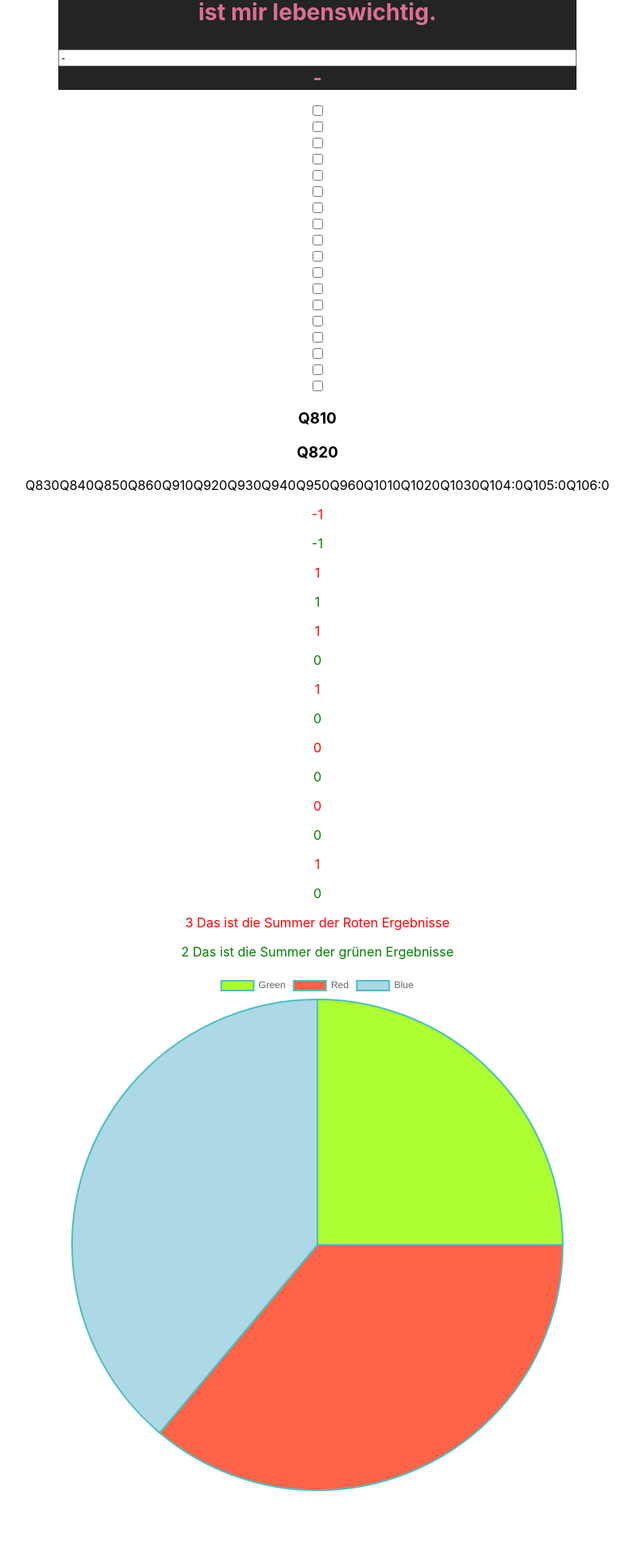
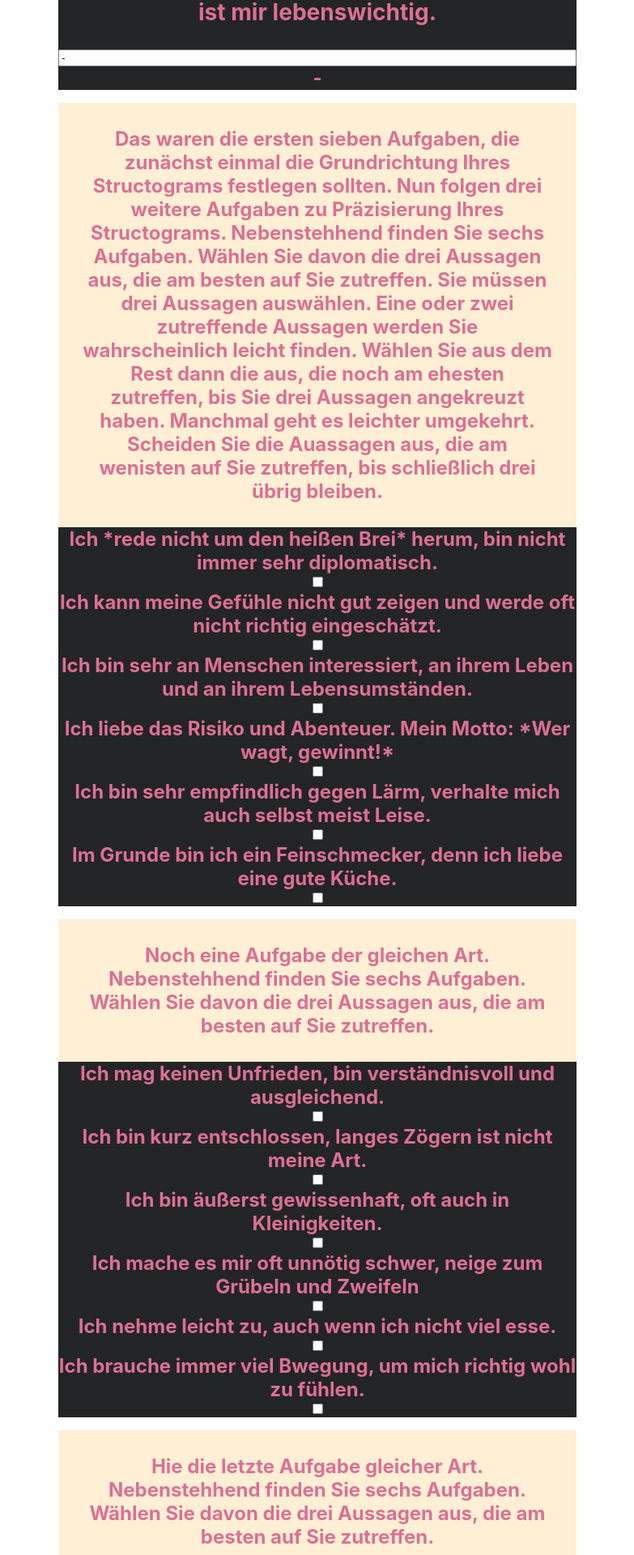
Before and after one commit to jbaltres/struktogram, a React (Create React App) app: page / in a window 1280 px wide. Shown: the part 5246-7166 px from the top of the page at 81% size, without its empty margins (248-1031 px from the left). Before the commit the page ends 7087 px from the top, so only its background shows below. Built offline with nearby package versions, Linux system fonts and the light colour scheme.

Commit message:
add the values of Questions 8 to 10, now just limit the checkboxes to get the right results and finish functions

```diff
--- a/src/components/Charts.js
+++ b/src/components/Charts.js
@@ -9,7 +9,7 @@ export default function PieChart({iVR,iGR}) {
     datasets: [
       {
         label: "First dataset",
-        data: [12-iVR, 12+iVR-iGR, 12+iGR],
+        data: [12+iGR, 12+iVR, 12-iVR],
         fill: true,
         backgroundColor: ["greenyellow","tomato","lightblue"],
         borderColor: "rgba(75,192,192,1)"
--- a/src/components/HelloWorld.js
+++ b/src/components/HelloWorld.js
@@ -6,6 +6,9 @@ import { antwortenF4 } from "../api/Data.js";
 import { antwortenF5 } from "../api/Data.js";
 import { antwortenF6 } from "../api/Data.js";
 import { antwortenF7 } from "../api/Data.js";
+import { antwortenFrage8 } from "../api/Data.js";
+import { antwortenFrage9 } from "../api/Data.js";
+import { antwortenFrage10 } from "../api/Data.js";
 import { fragen } from "../api/Data.js";
 // import Counter from "./components/Counter";
 import ObjectCalculator from "../components/ObjectCalculator";
@@ -206,19 +209,46 @@ export default function HelloWorld() {
   antwortenF7[newPositiveValue7].WertGruen;
 
 
-  const ergebnisRot= Frage1wertRot + Frage2wertRot + Frage3WertRot + Frage4WertRot + Frage5WertRot + Frage6WertRot + Frage7WertRot
-  const ergebnisGruen = Frage1wertGruen + Frage2WertGruen + Frage3WertGruen + Frage4WertGruen + Frage5WertGruen + Frage6WertGruen + Frage7WertGruen
-  console.log(ergebnisRot)
-  console.log(ergebnisGruen)
-
   // -------------------Question 8----------------------------------------------------------------
 
   const inputfieldvalue22 = checked22 ? 1 : 0;
-  const inputfieldvalue23 = checked23 ? 2 : 0;
-  const inputfieldvalue24 = checked24 ? 3 : 0;
-  const inputfieldvalue25 = checked25 ? 4 : 0;
-  const inputfieldvalue26 = checked26 ? 5 : 0;
-  const inputfieldvalue27 = checked27 ? 6 : 0;
+  const inputfieldvalue23 = checked23 ? 3 : 0;
+  const inputfieldvalue24 = checked24 ? 5 : 0;
+  const inputfieldvalue25 = checked25 ? 10 : 0;
+  const inputfieldvalue26 = checked26 ? 20 : 0;
+  const inputfieldvalue27 = checked27 ? 40 : 0;
+
+  const summeFrage8 = inputfieldvalue22 + inputfieldvalue23 + inputfieldvalue24 + inputfieldvalue25 + inputfieldvalue26 + inputfieldvalue27
+
+  const Frage8WertGruen = (
+    summeFrage8 === 14 ? -1 : // if
+    summeFrage8 === 24 ? -1 : // else if
+    summeFrage8 === 16 ? -1 : // else if
+    summeFrage8 === 46 ? 2 : // else if
+    summeFrage8 === 31 ? -1 : // else if
+    summeFrage8 === 51 ? -1 : // else if
+    summeFrage8 === 28 ? -1 : // else if
+    summeFrage8 === 48 ? 2 : // else if
+    summeFrage8 === 33 ? -1 : // else if
+    summeFrage8 === 63 ? -1 : // else if
+    summeFrage8 === 55 ? -1 : // else if
+    summeFrage8 === 65 ? -1 : 0// else
+  );
+
+  const Frage8WertRot = (
+    summeFrage8 === 14 ? 1 : // if
+    summeFrage8 === 24 ? -2 : // else if
+    summeFrage8 === 16 ? 1 : // else if
+    summeFrage8 === 46 ? 1 : // else if
+    summeFrage8 === 31 ? 1 : // else if
+    summeFrage8 === 51 ? 1 : // else if
+    summeFrage8 === 28 ? -2 : // else if
+    summeFrage8 === 48 ? 1 : // else if
+    summeFrage8 === 33 ? -2 : // else if
+    summeFrage8 === 63 ? -2 : // else if
+    summeFrage8 === 55 ? 1 : // else if
+    summeFrage8 === 65 ? 1 : 0// else
+  );
 
   // -------------------Question 9----------------------------------------------------------------
 
@@ -229,6 +259,38 @@ export default function HelloWorld() {
   const inputfieldvalue32 = checked32 ? 202 : 0;
   const inputfieldvalue33 = checked33 ? 402 : 0;
 
+  const summeFrage9 = inputfieldvalue28 + inputfieldvalue29 + inputfieldvalue30 + inputfieldvalue31 + inputfieldvalue32 + inputfieldvalue33
+
+  const Frage9WertGruen = (
+    summeFrage9 === 24 ? 2 : // if
+    summeFrage9 === 44 ? -1 : // else if
+    summeFrage9 === 16 ? -1 : // else if
+    summeFrage9 === 26 ? 2 : // else if
+    summeFrage9 === 31 ? 2 : // else if
+    summeFrage9 === 61 ? 2 : // else if
+    summeFrage9 === 18 ? -1 : // else if
+    summeFrage9 === 48 ? -1 : // else if
+    summeFrage9 === 53 ? -1 : // else if
+    summeFrage9 === 63 ? -1 : // else if
+    summeFrage9 === 35 ? -1 : // else if
+    summeFrage9 === 55 ? -1 : 0// else
+  );
+
+  const Frage9WertRot = (
+    summeFrage9 === 24 ? 1: // if
+    summeFrage9 === 44 ? 1 : // else if
+    summeFrage9 === 16 ? -2 : // else if
+    summeFrage9 === 26 ? 1 : // else if
+    summeFrage9 === 31 ? 1 : // else if
+    summeFrage9 === 61 ? 1 : // else if
+    summeFrage9 === 18 ? -2 : // else if
+    summeFrage9 === 48 ? 1 : // else if
+    summeFrage9 === 53 ? 1 : // else if
+    summeFrage9 === 63 ? 1 : // else if
+    summeFrage9 === 35 ? -2 : // else if
+    summeFrage9 === 55 ? -2 : 0// else
+  );
+
   // -------------------Question 10----------------------------------------------------------------
 
   const inputfieldvalue34 = checked34 ? 13 : 0;
@@ -238,6 +300,72 @@ export default function HelloWorld() {
   const inputfieldvalue38 = checked38 ? 203: 0;
   const inputfieldvalue39 = checked39 ? 403 : 0;
 
+const summeFrage10 = inputfieldvalue34 + inputfieldvalue35 + inputfieldvalue36 + inputfieldvalue37 + inputfieldvalue38 + inputfieldvalue39
+
+let Frage10WertGruen;
+switch(summeFrage10) {
+  case 9:
+   Frage10WertGruen = -1;
+   break;
+  case 24:
+   Frage10WertGruen = -1;
+   break;
+   case 26:
+   Frage10WertGruen = -1;
+   break;
+   case 31:
+   Frage10WertGruen = -1;
+   break;
+   case 51:
+   Frage10WertGruen = 2;
+   break;
+   case 61:
+   Frage10WertGruen = -1;
+   break;
+   case 18:
+   Frage10WertGruen = -1;
+   break;
+   case 28:
+   Frage10WertGruen = -1;
+   break;
+   case 48:
+   Frage10WertGruen = -1;
+   break;
+   case 53:
+   Frage10WertGruen = 2;
+   break;
+   case 35:
+   Frage10WertGruen = 2;
+   break;
+   case 70:
+   Frage10WertGruen = 2;
+   break;
+  default:
+   Frage10WertGruen = 0;
+}
+
+
+    const Frage10WertRot = (
+      summeFrage10 === 9 ? 1 : // if
+      summeFrage10 === 24 ? -2 : // else if
+      summeFrage10 === 26 ? -2 : // else if
+      summeFrage10 === 31 ? -2 : // else if
+      summeFrage10 === 51 ? 1: // else if
+      summeFrage10 === 61 ? -2 : // else if
+      summeFrage10 === 18 ? 1 : // else if
+      summeFrage10 === 28 ? 1 : // else if
+      summeFrage10 === 48 ? 1 : // else if
+      summeFrage10 === 53 ? 1 : // else if
+      summeFrage10 === 35 ? 1 : // else if
+      summeFrage10 === 70 ? 1 : 0)// else
+
+    // -------------------Summe--------------------------------------------------------------
+
+
+  const ergebnisRot= Frage1wertRot + Frage2wertRot + Frage3WertRot + Frage4WertRot + Frage5WertRot + Frage6WertRot + Frage7WertRot + Frage8WertRot + Frage9WertRot + Frage10WertRot
+  const ergebnisGruen = Frage1wertGruen + Frage2WertGruen + Frage3WertGruen + Frage4WertGruen + Frage5WertGruen + Frage6WertGruen + Frage7WertGruen + Frage8WertGruen + Frage9WertGruen + Frage10WertGruen
+  console.log(ergebnisRot)
+  console.log(ergebnisGruen)
 // -------------------Styling----------------------------------------------------------------
   // Styling Box
 
@@ -363,24 +491,70 @@ const QuestionHead = styled.section`
       setPosNum21={setPosNum21}
   />
   </Box>
-  <Checkbox checked={checked22} setChecked={setChecked22} inputfieldvalue={inputfieldvalue22} />
+  <Box>
+  <QuestionHead>
+  <div>{fragen[7]}</div>
+  </QuestionHead>
+  {antwortenFrage8[0]}
+  <Checkbox checked={inputfieldvalue22 + inputfieldvalue23 + inputfieldvalue24 + inputfieldvalue25 + inputfieldvalue26 + inputfieldvalue27 ===  1 ||
+                     inputfieldvalue22 + inputfieldvalue23 + inputfieldvalue24+ inputfieldvalue25 + inputfieldvalue26 + inputfieldvalue27 ===  4 ||
+                     inputfieldvalue22 + inputfieldvalue23 + inputfieldvalue24 + inputfieldvalue25 + inputfieldvalue26 + inputfieldvalue27===  6 ||
+                     inputfieldvalue22 + inputfieldvalue23 + inputfieldvalue24+ inputfieldvalue25 + inputfieldvalue26 + inputfieldvalue27 ===  11 ||
+                     inputfieldvalue22 + inputfieldvalue23 + inputfieldvalue24+ inputfieldvalue25 + inputfieldvalue26 + inputfieldvalue27 ===  21 ||
+                     inputfieldvalue22 + inputfieldvalue23 + inputfieldvalue24 + inputfieldvalue25 + inputfieldvalue26 + inputfieldvalue27===  41 ||
+                     inputfieldvalue22 + inputfieldvalue23 + inputfieldvalue24 + inputfieldvalue25 + inputfieldvalue26 + inputfieldvalue27===  9 ||
+                     inputfieldvalue22 + inputfieldvalue23 + inputfieldvalue24 + inputfieldvalue25 + inputfieldvalue26 + inputfieldvalue27===  14 ||
+                     inputfieldvalue22 + inputfieldvalue23 + inputfieldvalue24 + inputfieldvalue25 + inputfieldvalue26 + inputfieldvalue27===  24 ||
+                     inputfieldvalue22 + inputfieldvalue23 + inputfieldvalue24 + inputfieldvalue25 + inputfieldvalue26 + inputfieldvalue27===  44 ||
+                     inputfieldvalue22 + inputfieldvalue23 + inputfieldvalue24 + inputfieldvalue25 + inputfieldvalue26 + inputfieldvalue27===  16 ||
+                     inputfieldvalue22 + inputfieldvalue23 + inputfieldvalue24 + inputfieldvalue25 + inputfieldvalue26 + inputfieldvalue27===  26 ||
+                     inputfieldvalue22 + inputfieldvalue23 + inputfieldvalue24 + inputfieldvalue25 + inputfieldvalue26 + inputfieldvalue27===  61 ||
+                     inputfieldvalue22 + inputfieldvalue23 + inputfieldvalue24 + inputfieldvalue25 + inputfieldvalue26 + inputfieldvalue27===  31 } setChecked={setChecked22} inputfieldvalue={inputfieldvalue22} />
+  {antwortenFrage8[1]}
   <Checkbox checked={checked23} setChecked={setChecked23} inputfieldvalue={inputfieldvalue23} />
+  {antwortenFrage8[2]}
   <Checkbox checked={checked24} setChecked={setChecked24} inputfieldvalue={inputfieldvalue24} />
+  {antwortenFrage8[3]}
   <Checkbox checked={checked25} setChecked={setChecked25} inputfieldvalue={inputfieldvalue25} />
+  {antwortenFrage8[4]}
   <Checkbox checked={checked26} setChecked={setChecked26} inputfieldvalue={inputfieldvalue26} />
+  {antwortenFrage8[5]}
   <Checkbox checked={checked27} setChecked={setChecked27} inputfieldvalue={inputfieldvalue27} />
+  </Box>
+  <Box>
+  <QuestionHead>
+  <div>{fragen[8]}</div>
+  </QuestionHead>
+  {antwortenFrage9[0]}
   <Checkbox checked={checked28} setChecked={setChecked28} inputfieldvalue={inputfieldvalue28} />
+  {antwortenFrage9[1]}
   <Checkbox checked={checked29} setChecked={setChecked29} inputfieldvalue={inputfieldvalue29} />
+  {antwortenFrage9[2]}
   <Checkbox checked={checked30} setChecked={setChecked30} inputfieldvalue={inputfieldvalue30} />
+  {antwortenFrage9[3]}
   <Checkbox checked={checked31} setChecked={setChecked31} inputfieldvalue={inputfieldvalue31} />
+  {antwortenFrage9[4]}
   <Checkbox checked={checked32} setChecked={setChecked32} inputfieldvalue={inputfieldvalue32} />
+  {antwortenFrage9[5]}
   <Checkbox checked={checked33} setChecked={setChecked33} inputfieldvalue={inputfieldvalue33} />
+  </Box>
+  <Box>
+  <QuestionHead>
+  <div>{fragen[9]}</div>
+  </QuestionHead>
+  {antwortenFrage10[0]}
   <Checkbox checked={checked34} setChecked={setChecked34} inputfieldvalue={inputfieldvalue34} />
+  {antwortenFrage10[1]}
   <Checkbox checked={checked35} setChecked={setChecked35} inputfieldvalue={inputfieldvalue35} />
+  {antwortenFrage10[2]}
   <Checkbox checked={checked36} setChecked={setChecked36} inputfieldvalue={inputfieldvalue36} />
+  {antwortenFrage10[3]}
   <Checkbox checked={checked37} setChecked={setChecked37} inputfieldvalue={inputfieldvalue37} />
+  {antwortenFrage10[4]}
   <Checkbox checked={checked38} setChecked={setChecked38} inputfieldvalue={inputfieldvalue38} />
+  {antwortenFrage10[5]}
   <Checkbox checked={checked39} setChecked={setChecked39} inputfieldvalue={inputfieldvalue39} />
+  </Box>
   <h3>Q81{inputfieldvalue22}</h3>
   <h3>Q82{inputfieldvalue23}</h3>
 Q83{inputfieldvalue24}
--- a/src/components/Q8to10.js
+++ b/src/components/Q8to10.js
@@ -2,7 +2,7 @@ import React from "react";
 import styled from "styled-components"
 
 
-export default function Checkbox({checked, setChecked, inputfieldvalue }) {
+export default function Checkbox({checked, setChecked }) {
 
     // Styling Question
 const QuestionBody = styled.section`
```
